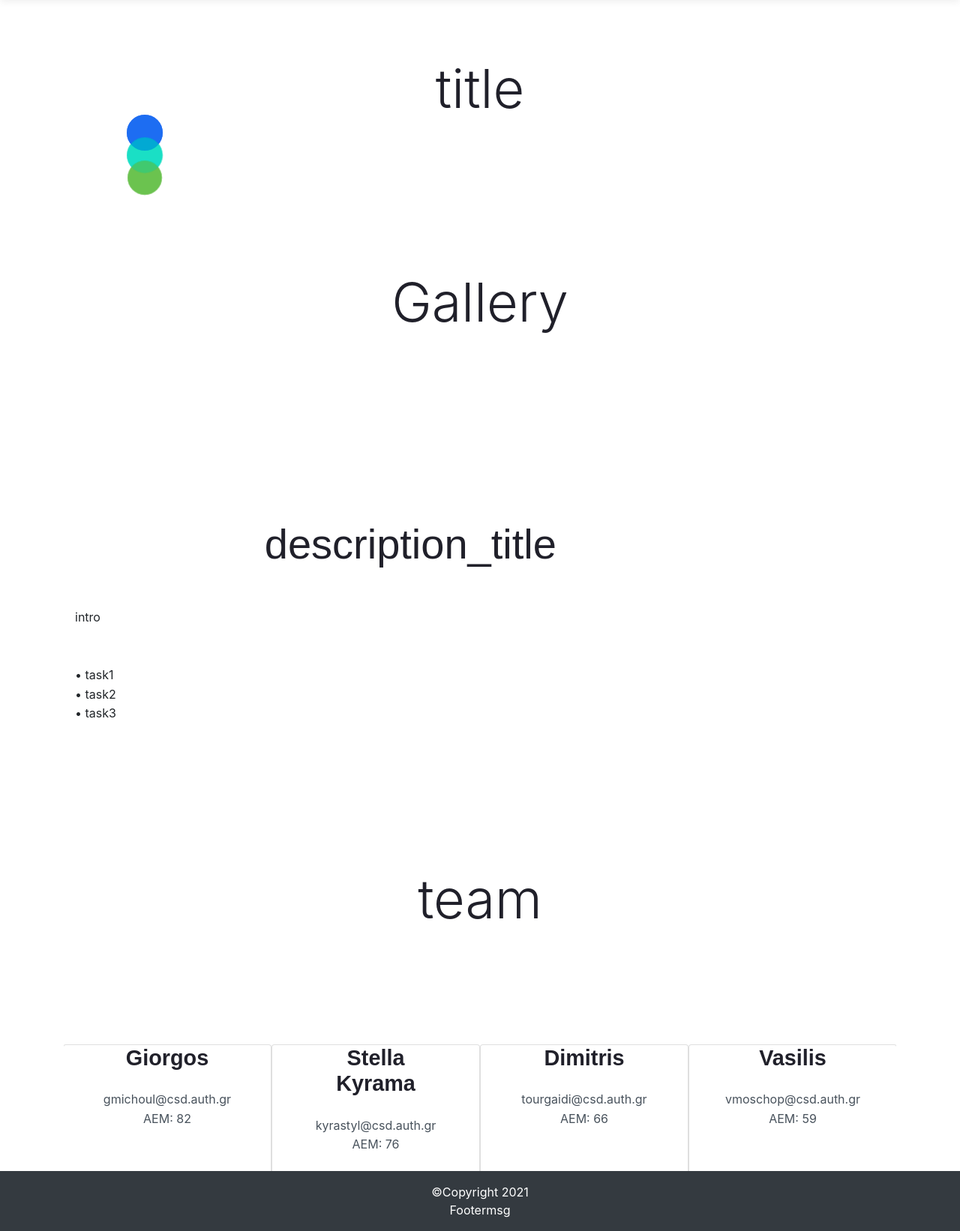
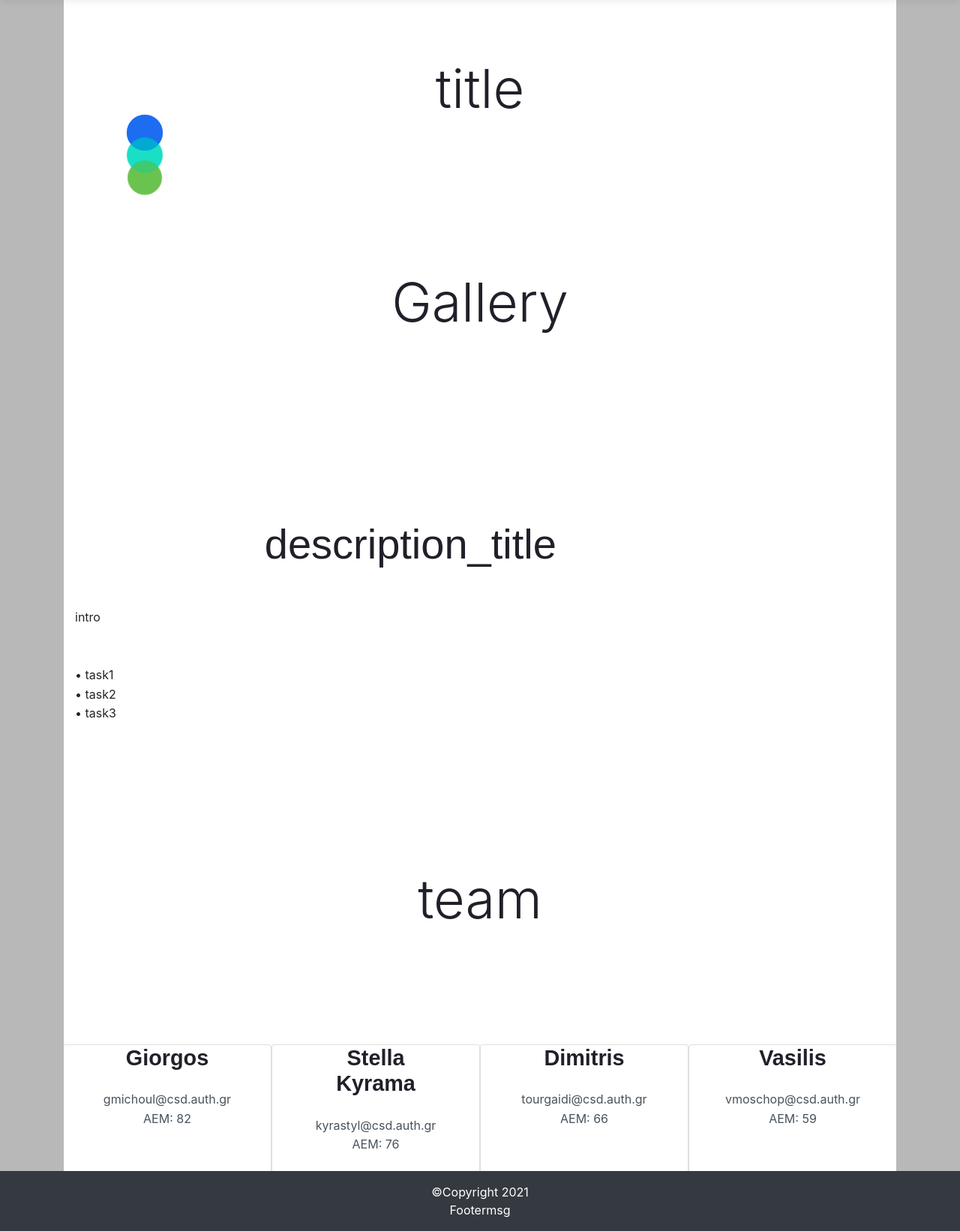
Before and after one commit to KyraStyl/gender_equality_observatory, a Flask app: page / in a window 1280 px wide. Shown: the part 91-1733 px from the top of the page at 75% size. Run offline with Flask 2, Linux system fonts and the light colour scheme; some libraries are stand-ins or nearby versions; some web fonts are replaced.

Commit message:
almost there

```diff
--- a/webapp/static/style.css
+++ b/webapp/static/style.css
@@ -4,3 +4,6 @@
     text-align: center;
     padding: 10px;
 }
+body {
+    background-color: #B8B8B8;
+}
```
Also changed, not shown: webapp/static/package-lock.json (added).
